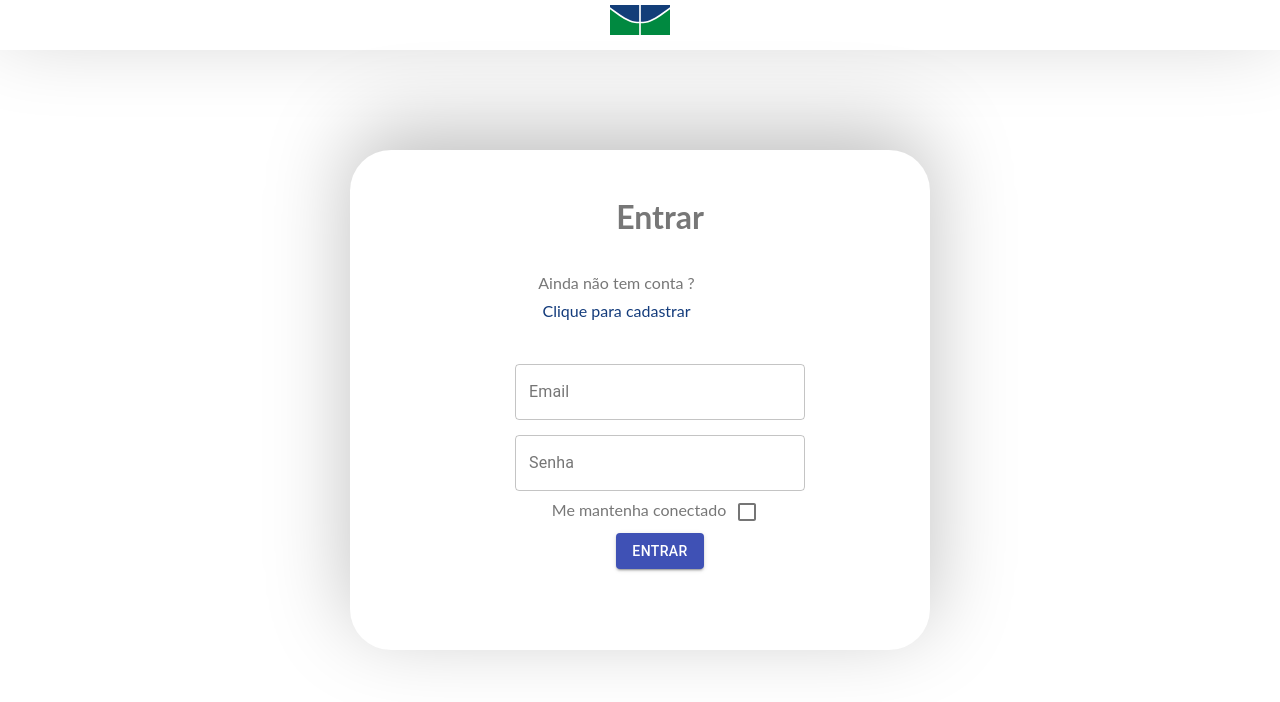
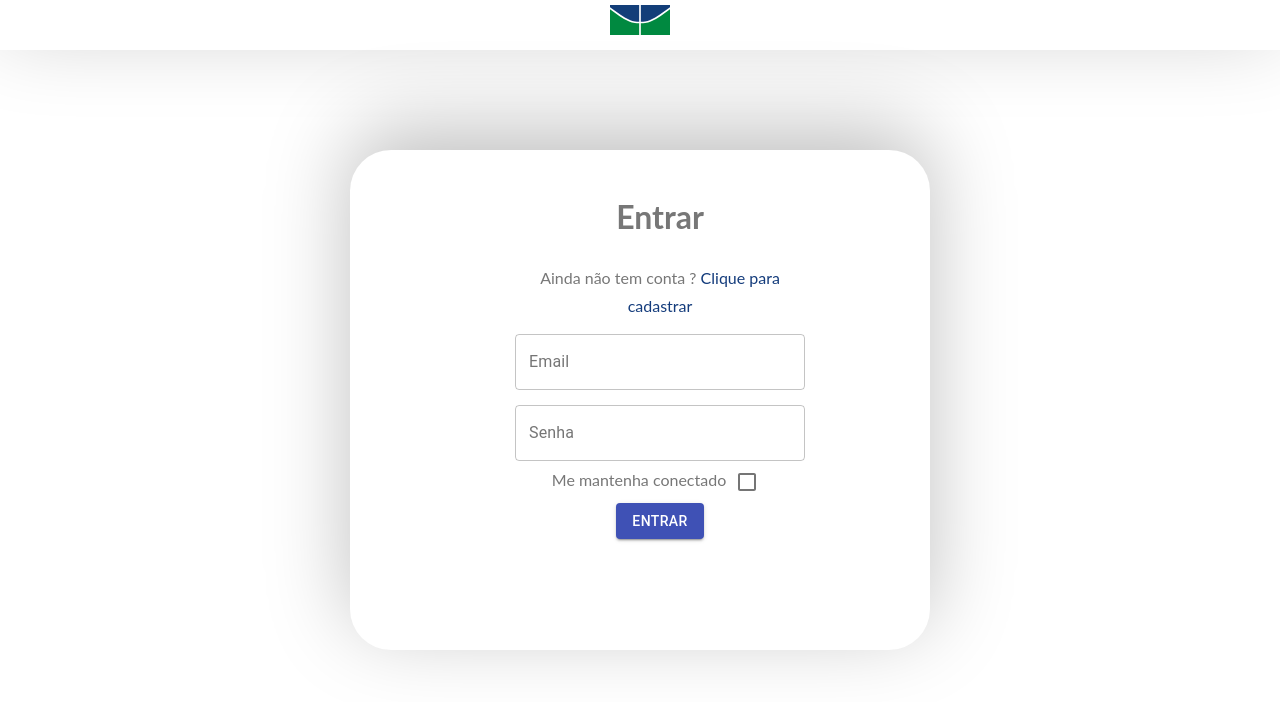
Before and after one commit to iurebrandao/Front-Hackaton, a React (Create React App) app: page /sign-up in a window 1280 px wide. Both pictures are taken after a click on the link "Clique para entrar". Shown: the top 702 px of the page. Built offline with nearby package versions, Linux system fonts and the light colour scheme.

Commit message:
feat update

```diff
--- a/src/components/MenuSuperior/MenuSuperior.css
+++ b/src/components/MenuSuperior/MenuSuperior.css
@@ -13,4 +13,5 @@
     margin-top: 5px;
     height: 30px;
     text-align: center;
+    cursor: pointer;
 }
--- a/src/components/MenuSuperior/MenuSuperior.js
+++ b/src/components/MenuSuperior/MenuSuperior.js
@@ -14,7 +14,7 @@ class MenuSuperior extends Component {
         return (
             <div className="barraSuperior">
                 <div className="conteudoBarraSuperior">
-                    <img className="logoUnbBarra" alt="error" src={unb_logo} />
+                    <img onClick={(e) => this.props.routeTo("")} className="logoUnbBarra" alt="error" src={unb_logo} />
                 </div>
             </div>
         );
--- a/src/containers/HomePage/HomePage.js
+++ b/src/containers/HomePage/HomePage.js
@@ -14,7 +14,7 @@ class HomePage extends Component {
     render() {
         return (
             <div class="div-home-page full-page">
-                <MenuSuperior></MenuSuperior>
+                <MenuSuperior routeTo={this.routeTo}></MenuSuperior>
                 <PaginaInicial routeTo={this.routeTo}></PaginaInicial>
             </div>
         );
--- a/src/containers/Logout/Logout.js
+++ b/src/containers/Logout/Logout.js
@@ -9,9 +9,9 @@ class Logout extends Component {
     componentDidMount = () => {
         Cookies.remove('tk');
 
-        setTimeout(function(){
+        setTimeout(function () {
             window.location.reload()
-         }, 1500);
+        }, 1500);
     }
 
     render() {
--- a/src/containers/SignIn/SignIn.css
+++ b/src/containers/SignIn/SignIn.css
@@ -20,3 +20,7 @@
 .input-sign-in{
     width: 100%;
 }
+
+.dont-have-account{
+    padding-top: 20px;
+}
--- a/src/containers/SignIn/SignIn.js
+++ b/src/containers/SignIn/SignIn.js
@@ -80,16 +80,15 @@ class SignIn extends Component {
         return (
             <div class="div-home-page full-page center">
 
-                <MenuSuperior></MenuSuperior>
+                <MenuSuperior routeTo={this.routeTo}></MenuSuperior>
 
                 <div className="div-card-sign-in">
                     <div className="div-card">
                         <div>
                             <h1 className="title-sign-in">Entrar</h1>
                         </div>
-                        <div className="div-homepage-text">
-                        <p>Ainda não tem conta ? <a className="anchor-home-page" onClick={(e) => this.routeTo("sign-up")}  >Clique para cadastrar</a></p>
-
+                        <div >
+                            <p className="dont-have-account">Ainda não tem conta ? <a className="anchor-home-page" onClick={(e) => this.routeTo("sign-up")}  >Clique para cadastrar</a></p>
                         </div>
                         <div className="div-card-input">
                             <div className="card-input">
--- a/src/containers/SignUp/SignUp.js
+++ b/src/containers/SignUp/SignUp.js
@@ -52,16 +52,7 @@ class SignUp extends Component {
 
     handleSubmit(e) {
         e.preventDefault();
-        this.setState({ loadingSignUp: true });
 
-
-        this.refs.form.validate((valid) => {
-            if (valid) {
-                this.setState({ sucessSignUp: true });
-            } else {
-                this.setState({ loadingSignUp: false });
-            }
-        });
     }
 
     render() {
@@ -69,7 +60,7 @@ class SignUp extends Component {
 
             <div class="div-home-page full-page">
 
-                <MenuSuperior></MenuSuperior>
+                <MenuSuperior routeTo={this.routeTo}></MenuSuperior>
 
                 <div className="conteudo-paginal-inicial">
 
@@ -125,7 +116,7 @@ class SignUp extends Component {
                                 />
                             </div>
                             <Button onClick={(e) => this.handleSubmit(e)} variant="contained" color="primary">
-                                Entrar
+                                Cadastrar
                             </Button>
                         </div>
                     </div>
```
